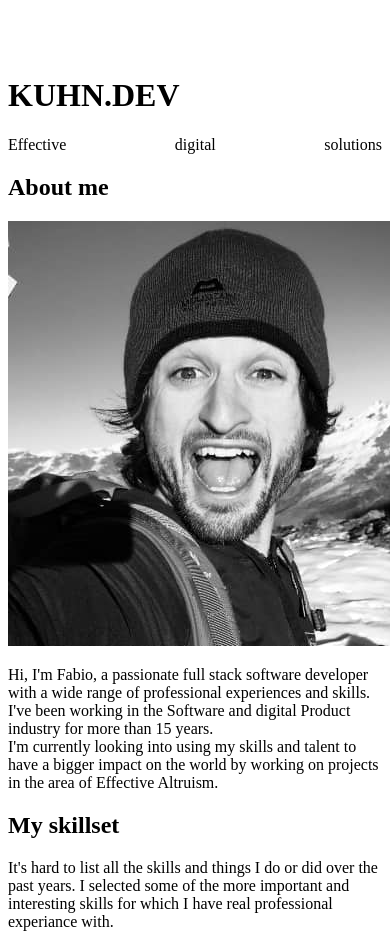
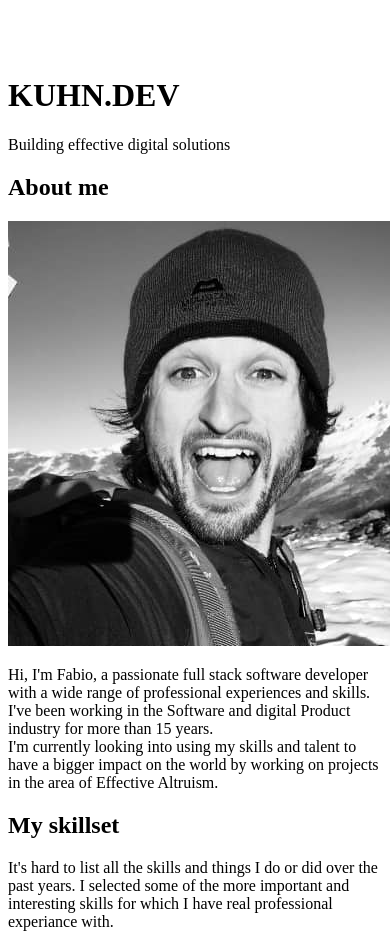
Before and after one commit to rasoolsomji/kuhn_dev, a Next.js app: page / in a window 390 px wide. Shown: the part 980-1913 px from the top of the page. Built offline with nearby package versions, Linux system fonts and the light colour scheme.

Commit message:
Improve responsiveness of header

```diff
--- a/pages/index.js
+++ b/pages/index.js
@@ -26,7 +26,7 @@ export default function Home() {
         <meta name="msapplication-TileImage" content="/icons/ms-icon-144x144.png"/>
         <meta name="theme-color" content="#ffffff"/>
       </Head>
-      <header className="py-12 flex flex-col lg:flex-row justify-center items-center w-full bg-white text-gray-800">
+      <header className="container py-12 flex flex-col lg:flex-row justify-center items-center w-full bg-white text-gray-800">
         <div className='w-48 h-48'>
           <img
             src="/images/kuhn logo.svg"
@@ -36,12 +36,12 @@ export default function Home() {
             className = 'rounded-full'
           />
         </div>
-        <div className='text-center md:text-left lg:ml-8 flex flex-col'>
-          <h1 className="text-6xl font-bold tracking-widest">
+        <div className='text-center lg:text-left lg:ml-8 flex flex-col'>
+          <h1 className="text-4xl md:text-6xl font-bold tracking-widest">
             <div className='text-blue'>KUHN.DEV</div>
           </h1>
-          <p className="text-xl tracking-widest text-justify block uppercase md:inline text-lg md:rounded-md text-red justify-last">
-            Effective digital solutions
+          <p className="md:text-xl tracking-widest block uppercase md:inline md:rounded-md text-red">
+            Building effective digital solutions
           </p>
         </div>
       </header>
--- a/styles/styles.css
+++ b/styles/styles.css
@@ -11,7 +11,3 @@
        url('/fonts/ubuntu-v15-latin-regular.ttf') format('truetype'), /* Safari, Android, iOS */
        url('/fonts/ubuntu-v15-latin-regular.svg#Ubuntu') format('svg'); /* Legacy iOS */
 }
-
-.justify-last {
-  text-align-last: justify;
-}
```
